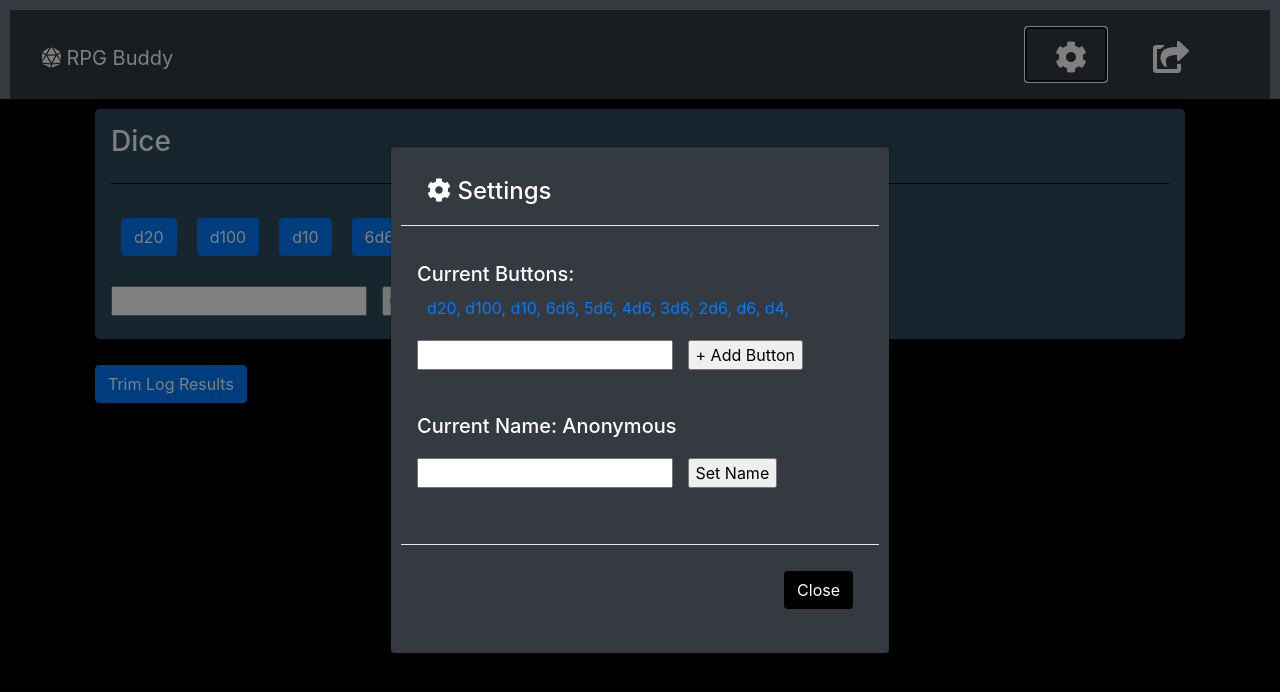
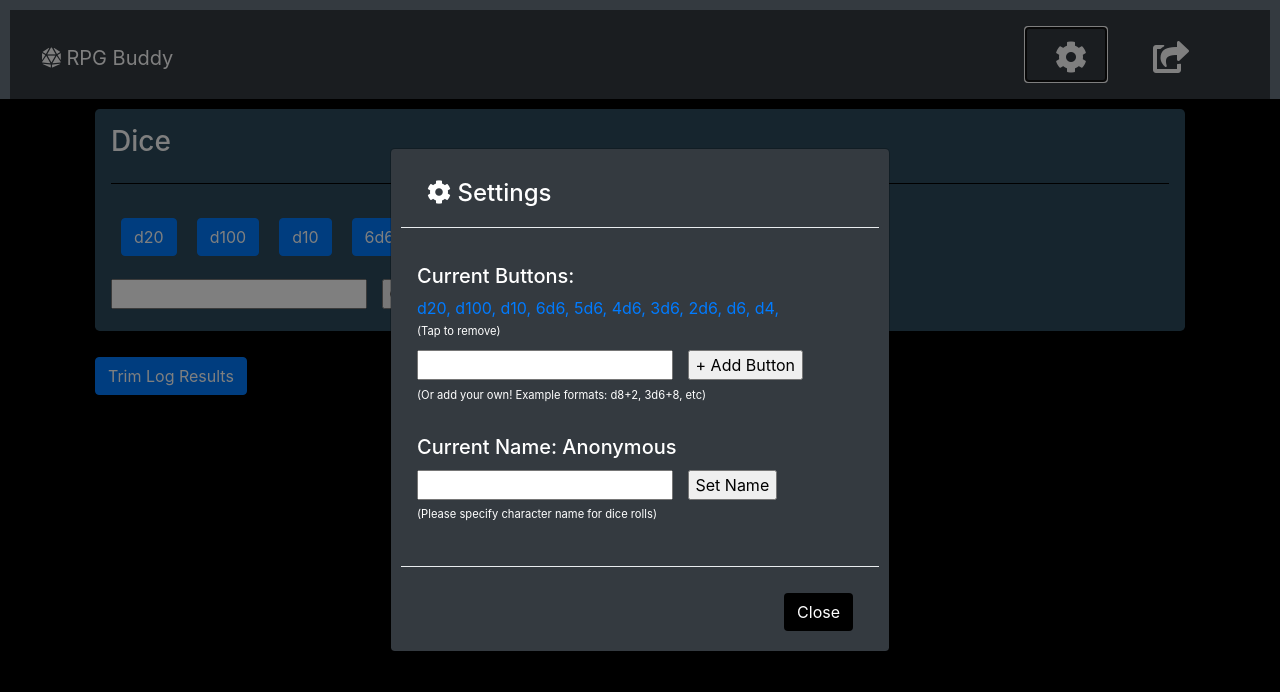
Before and after one commit to Gamlilorien/rpg-buddy, a plain HTML site: page index.html in a window 1280 px wide. Both pictures are taken after a click on the button 1066 px from the left and 54 px from the top of the page. Drawn offline with nearby package versions, Linux system fonts and the light colour scheme; no server answers.

Commit message:
more stylin...

```diff
--- a/assets/css/style.css
+++ b/assets/css/style.css
@@ -2,11 +2,11 @@ body, button {
     background-color: black;
 }
 
-h1, h2, h3, h4, h5, p, label, i, button {
+h1, h2, h3, h4, h5, p, label, i, button, .instructions {
     color: white;
 }
 
-button, form, div, input, img {
+button, div, input, img {
     margin: 10px;
 }
 
@@ -14,6 +14,12 @@ p {
     /* TRBL */
     margin: 0 0 0 10px;
     line-height: 1rem;
+}
+
+.instructions {
+    font-size: .7rem;
+    margin-left: 0;
+    margin-bottom: .5rem;
 }
 
 #button-view {
@@ -28,7 +34,6 @@ p {
 .jumbotron {
     background-color: #2c4b5d;
     padding: 1rem;
-    padding-bottom: .2rem;
     margin-bottom: 1rem;
 }
 
@@ -63,8 +68,10 @@ i {
     margin-top: 1rem;
 }
 
-form, input {
+form, input, #dieButton-array {
     margin-left: 0;
+    margin-bottom: .2rem;
+    margin-top: .2rem;
 }
 
 .nav-button {
@@ -121,6 +128,6 @@ form, input {
 
 .modal-footer {
 
-	padding-bottom: 1.5rem;
+	padding-bottom: 0;
 
 }
--- a/index.html
+++ b/index.html
@@ -46,18 +46,20 @@
               <div class="modal-body">
                     <h5>Current Buttons:</h5>
                     <div id="dieButton-array"></div>
+                    <p class="instructions">(Tap to remove)</p>
                     <!-- Input form goes here -->
                     <form id="newDie-form">
                         <input type="text" id="die-input">
                         <input id="add-die" type="submit" value="+ Add Button">
                     </form>
-                    <!-- <p>(Click on an existing value to delete or use the input field to add a new button. Example inputs: 2d6, 4d4+2, etc)</p> -->
+                    <p class="instructions">(Or add your own! Example formats: d8+2, 3d6+8, etc)</p>
                     <br>
                     <h5>Current Name: <span id="cName"></span></h5>
                     <form id="getName-form">
                         <input type="text" id="name-input">
                         <input id="add-name" type="submit" value="Set Name">
                     </form>
+                    <p class="instructions">(Please specify character name for dice rolls)</p>
               </div>
               <div class="modal-footer">
                 <button type="button" class="btn btn-default" data-dismiss="modal">Close</button>
```
